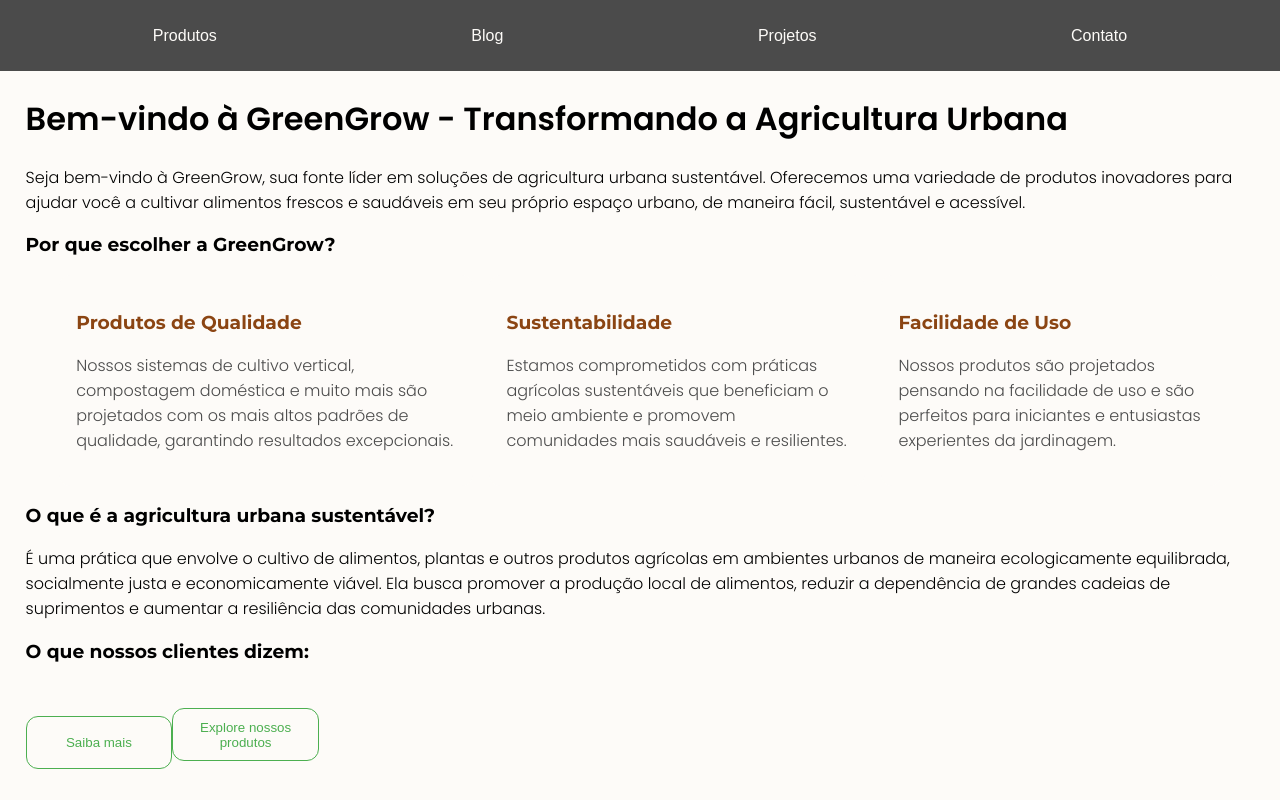
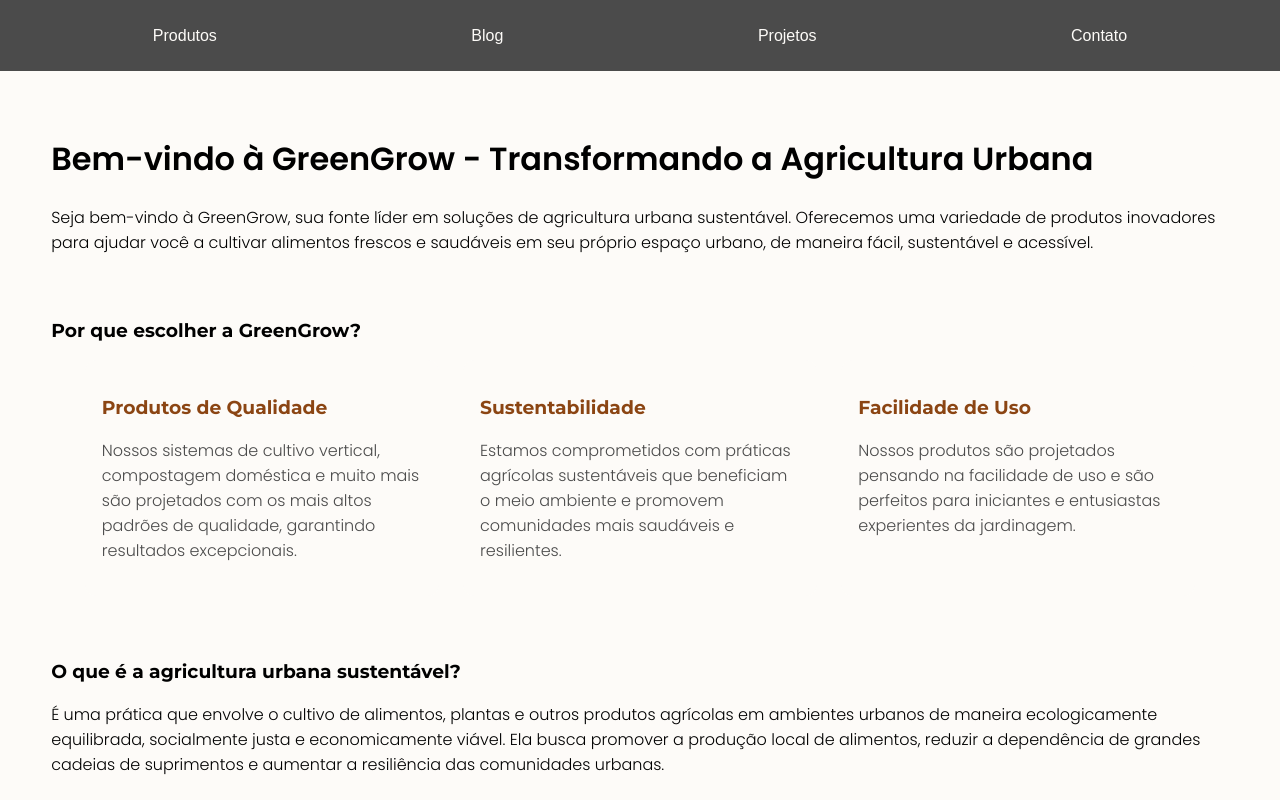
Before and after one commit to NatanVilasBoas/green-grow-site, a React (Create React App) app: page / in a window 1280 px wide. Shown: the top 800 px of the page. Built offline with nearby package versions, Linux system fonts and the light colour scheme; the HTML template or start-up script is replaced by a standard one.

Commit message:
ajustando espaçamento de cards

```diff
--- a/src/components/CardBeneficio/CardBeneficio.tsx
+++ b/src/components/CardBeneficio/CardBeneficio.tsx
@@ -5,6 +5,7 @@ const Card = styled.div`
     background-color: #fdfbf8;
     color: #4b4b4b;
     padding: 1em;
+    width: 25vw;
     margin: 0 8px;
     border:  1px solid transparent;
     border-radius: 12px;
--- a/src/pages/Initial/Initial.tsx
+++ b/src/pages/Initial/Initial.tsx
@@ -5,25 +5,33 @@ import CardBeneficio from "../../components/CardBeneficio/CardBeneficio";
 
 
 const Container = styled.div`
-    margin: 3vh 2vw;
+    margin: 3vh 4vw;
 `
 
 const Beneficios = styled.section`
     display: flex;
     margin: 2vh 2vw;
     justify-content: space-between;
+    flex-wrap: wrap;
+`
+
+const Section = styled.div`
+    margin: 8vh 0;
 `
 
 const Initial = () => {
-    useEffect( () => {
+    useEffect(() => {
         document.title = 'Inicial';
     })
     return (
         <Container>
+            <Section>
                 <h1>Bem-vindo à GreenGrow - Transformando a Agricultura Urbana</h1>
                 <p>Seja bem-vindo à GreenGrow, sua fonte líder em soluções de agricultura urbana sustentável. Oferecemos uma variedade de produtos inovadores para ajudar você a cultivar alimentos frescos e saudáveis em seu próprio espaço urbano, de maneira fácil, sustentável e acessível.</p>
+            </Section>
 
-            <h3 style={{fontFamily:"Montserrat"}}>Por que escolher a GreenGrow?</h3>
+            <Section>
+                <h3 style={{ fontFamily: "Montserrat" }}>Por que escolher a GreenGrow?</h3>
                 <Beneficios role="group">
                     <CardBeneficio
                         title="Produtos de Qualidade"
@@ -35,10 +43,13 @@ const Initial = () => {
                         title="Facilidade de Uso"
                         text="Nossos produtos são projetados pensando na facilidade de uso e são perfeitos para iniciantes e entusiastas experientes da jardinagem." />
                 </Beneficios>
+            </Section>
 
-            <h3 style={{fontFamily:"Montserrat"}}>O que é a agricultura urbana sustentável?</h3>
+            <Section>
+                <h3 style={{ fontFamily: "Montserrat" }}>O que é a agricultura urbana sustentável?</h3>
                 <p>É uma prática que envolve o cultivo de alimentos, plantas e outros produtos agrícolas em ambientes urbanos de maneira ecologicamente equilibrada, socialmente justa e economicamente viável. Ela busca promover a produção local de alimentos, reduzir a dependência de grandes cadeias de suprimentos e aumentar a resiliência das comunidades urbanas.</p>
-            <h3 style={{fontFamily:"Montserrat"}}>O que nossos clientes dizem:</h3>
+            </Section>
+            <h3 style={{ fontFamily: "Montserrat" }}>O que nossos clientes dizem:</h3>
 
             <CtaButton>Saiba mais</CtaButton>
             <CtaButton>Explore nossos produtos</CtaButton>
```
Lines whose indentation alone changed are shown as unchanged.
